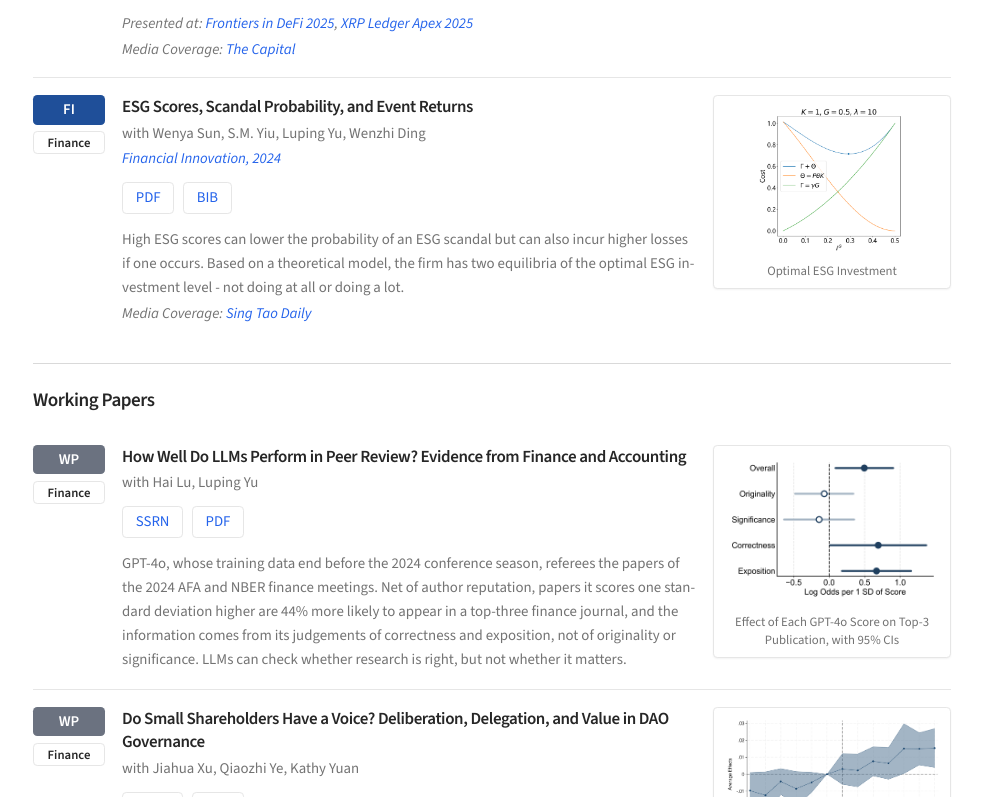
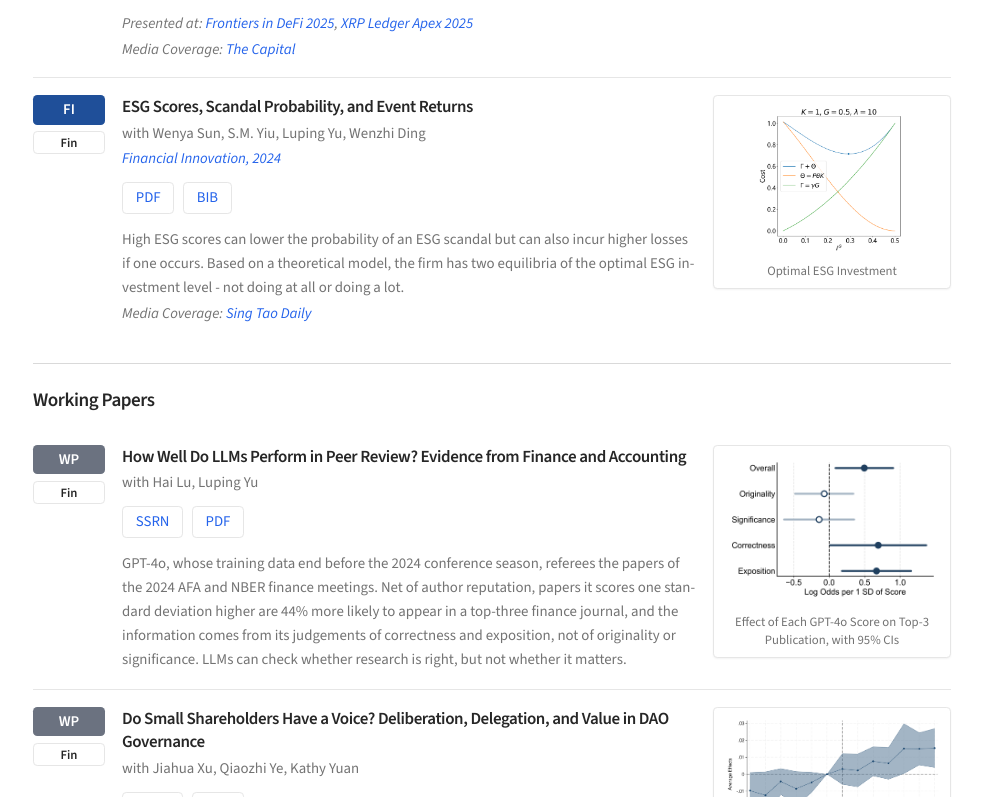
Before and after one commit to lyc0603/lyc0603.github.io, a React (Vite) app: page / in a window 1280 px wide. Shown: the part 1163-1960 px from the top of the page, without its empty margins (284-1266 px from the left). Built offline with nearby package versions, Linux system fonts and the light colour scheme; the HTML template or start-up script is replaced by a standard one.

Commit message:
Shorten the finance field tag to "Fin"
Co-Authored-By: Claude Opus 5.5 <noreply@anthropic.com>

```diff
--- a/src/i18n/content.ts
+++ b/src/i18n/content.ts
@@ -28,7 +28,7 @@ export const ui = {
   cv: { en: 'Curriculum Vitae', zh: '个人简历' },
   presentation: { en: 'Presented at', zh: '会议报告' },
   mediaCoverage: { en: 'Media Coverage', zh: '媒体报道' },
-  fieldFinance: { en: 'Finance', zh: '金融' },
+  fieldFinance: { en: 'Fin', zh: '金融' },
   fieldCs: { en: 'CS', zh: '计算机' },
   bibtexTitle: { en: 'BibTeX Citation', zh: 'BibTeX 引用' },
 } satisfies Record<string, Localized>;
```
Also changed, not shown: 1 other file (tests, documents, lock files or other folders).
